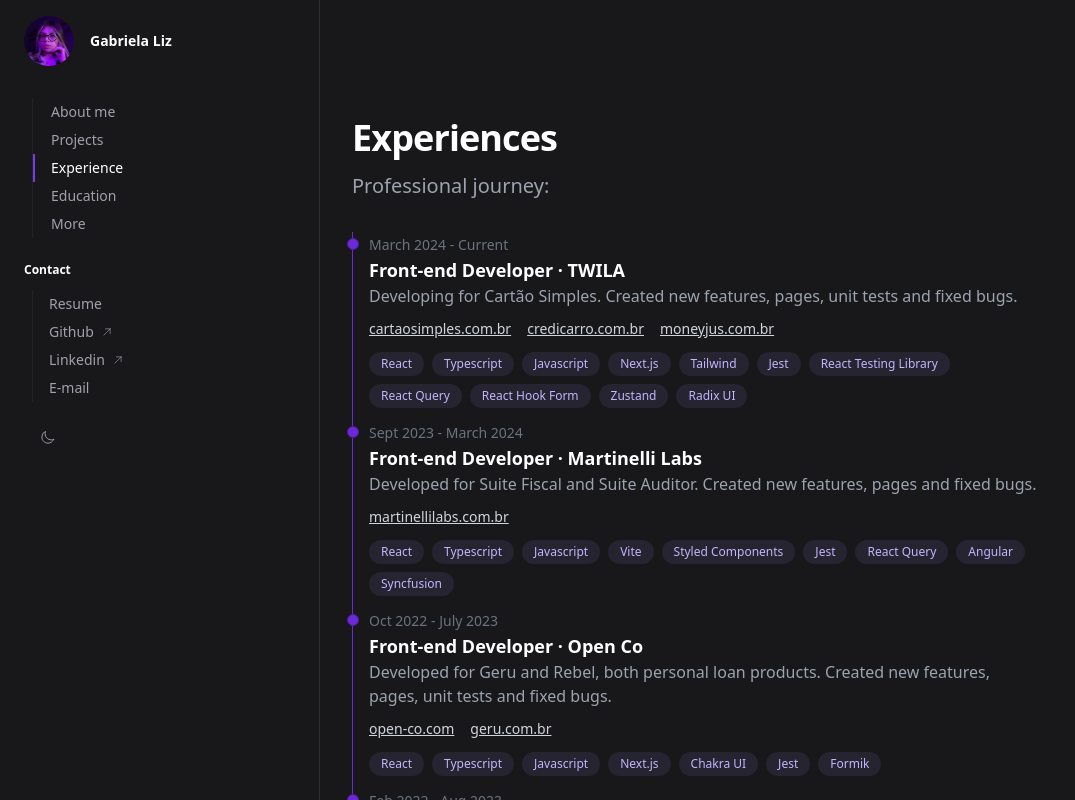
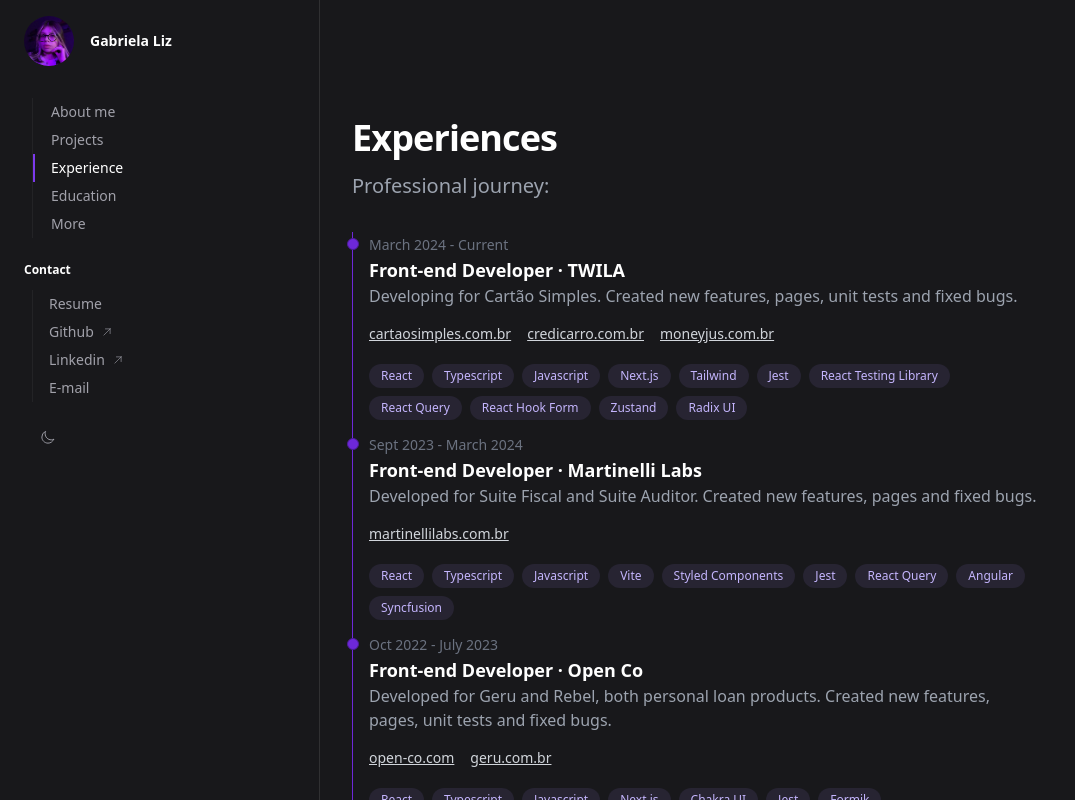
Before and after one commit to gabiliz/gabiliz-portfolio, a Next.js app: page /experience in a window 1280 px wide. Shown: the top 800 px of the page, without its empty margins (0-1075 px from the left). Built offline with nearby package versions, Linux system fonts and the light colour scheme.

Commit message:
fix: add flex-wrap

```diff
--- a/src/components/ExperienceTimeline.tsx
+++ b/src/components/ExperienceTimeline.tsx
@@ -19,9 +19,9 @@
       <h3 className="text-lg font-semibold text-gray-900 dark:text-white">{title}</h3>
       <p className="text-base font-normal text-gray-500 dark:text-gray-400">{description}</p>
       <ul>
-        <li className="mt-2">
+        <li className="mt-2 flex flex-wrap">
           {websites?.map((website, index) => (
-            <a key={index} target="_blank" rel="noopener noreferrer" className="text-sm font-medium pr-4 cursor-pointer underline text-violet-900 dark:text-gray-300 dark:hover:text-gray-500" href={website}>
+            <a key={index} target="_blank" rel="noopener noreferrer" className="text-sm py-2 font-medium pr-4 cursor-pointer underline text-violet-900 dark:text-gray-300 dark:hover:text-gray-500" href={website}>
               {handleFormatUrl(website)}
             </a>
           ))}
```
